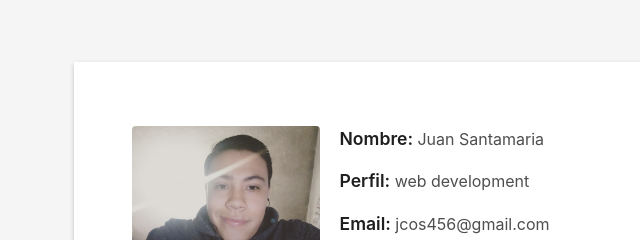
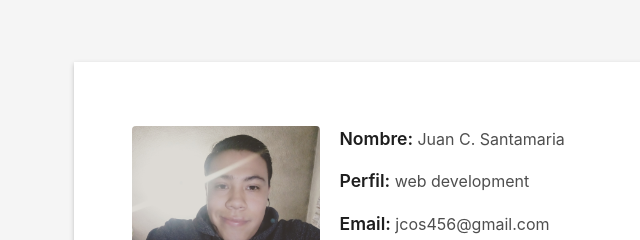
Before and after one commit to iscomax/DevFolio, a plain HTML site: page index.html in a window 1280 px wide. Shown: the part 802-1042 px from the top of the page, 11-651 px from the left. Drawn offline with Linux system fonts and the light colour scheme; files whose address does not match are found by name.

Commit message:
Actualizacion 2021.01

```diff
--- a/index.html
+++ b/index.html
@@ -105,7 +105,7 @@
                   </div>
                   <div class="col-sm-6 col-md-7">
                     <div class="about-info">
-                      <p><span class="title-s">Nombre: </span> <span>Juan Santamaria </span></p>
+                      <p><span class="title-s">Nombre: </span> <span>Juan C. Santamaria </span></p>
                       <p><span class="title-s">Perfil: </span> <span>web development</span></p>
                       <p><span class="title-s">Email: </span> <span>jcos456@gmail.com</span></p>
                       <p><span class="title-s">Telefono: </span> <span>55-27-67-07-66</span></p>
```
